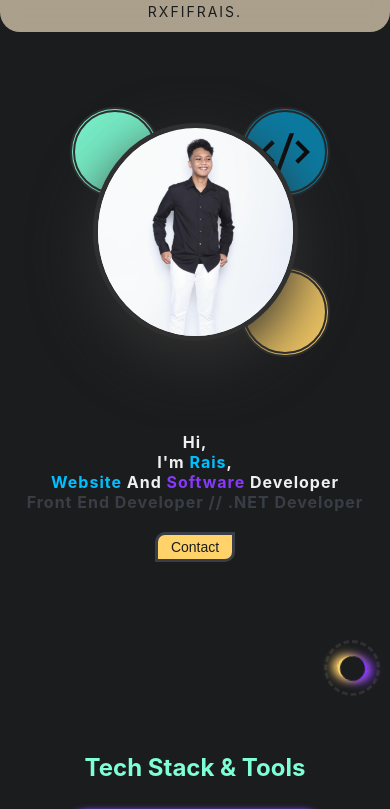
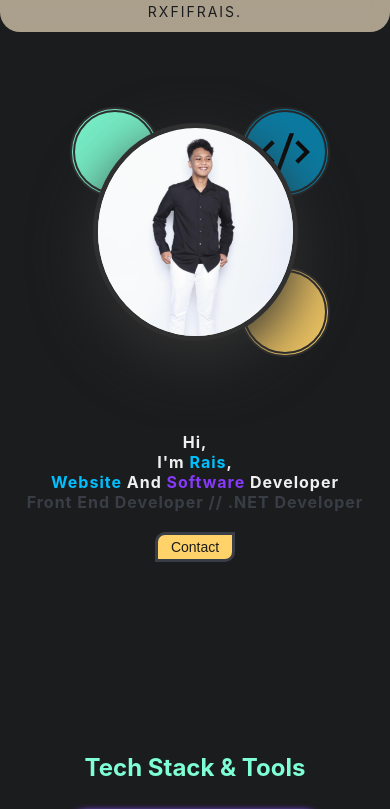
Before and after one commit to aissy1/Portofolio, a React (Create React App) app: page / in a window 390 px wide. Shown: the top 809 px of the page. Built offline with nearby package versions, Linux system fonts and the light colour scheme; some icons are missing.

Commit message:
editing tech stack

```diff
--- a/src/App.css
+++ b/src/App.css
@@ -142,39 +142,6 @@ li:first-child {
 #back-to-top-btn:hover {
   background-color: var(--color-8);
   color: var(--color-1);
-}
-
-.circle1 {
-  position: fixed;
-  display: flex;
-  align-items: center;
-  justify-content: center;
-  width: 100px;
-  height: 100px;
-  border-radius: 100%;
-  border: 3px dashed var(--color-2);
-  right: 10px;
-  z-index: 98;
-}
-
-.circle2 {
-  border-radius: 50%;
-  width: 50%;
-  height: 50%;
-  border-top: 5px solid var(--color-8);
-  border-bottom: 5px solid var(--color-4);
-  box-shadow: 0 -10px 15px 0 var(--color-8), 0 10px 15px 0 var(--color-4);
-  animation: radar 3s linear .5s infinite forwards;
-}
-
-@keyframes radar {
-  0% {
-    transform: rotate(0deg);
-  }
-
-  100% {
-    transform: rotate(360deg);
-  }
 }
 
 .home {
@@ -518,92 +485,6 @@ h2 {
   transform: translateY(1px);
 }
 
-@media screen and (max-width: 1024px) {
-  li:first-child {
-    margin-right: 0;
-  }
-
-  .home {
-    flex-direction: column-reverse;
-    align-items: center;
-    justify-content: center;
-  }
-
-  .home_desk {
-    display: flex;
-    flex-direction: column;
-    align-items: center;
-    justify-content: flex-start;
-    width: 100%;
-    text-align: center;
-    transform: translateX(0);
-  }
-
-  .home_desk h1 {
-    font-size: 20px;
-  }
-
-  .home_desk h3 {
-    font-size: 16px;
-  }
-
-  .desk {
-    font-size: 14px;
-    width: 75%;
-  }
-
-  .btn_contact {
-    width: 120px;
-    height: 40px;
-    border-top-left-radius: 10px;
-    border-bottom-right-radius: 10px;
-  }
-
-  .text {
-    font-size: 16px;
-  }
-
-  .profile_wrapper {
-    height: 400px;
-    width: 100%;
-    transform: translate(0, 0);
-  }
-
-  .profile_bg {
-    width: 50%;
-    height: 77%;
-  }
-
-  .profile {
-    transform: translateY(5px);
-  }
-
-  .profile_top {
-    transform: translate(10px, -80px);
-  }
-
-  .profile_side {
-    transform: translate(90px, -80px);
-  }
-
-  .profile_bottom {
-    transform: translate(0, 80px);
-  }
-
-  .circle1 {
-    width: 50px;
-    height: 50px;
-    top: 640px;
-  }
-
-  .circle2 {
-    border-top: 3px solid var(--color-8);
-    border-bottom: 3px solid var(--color-4);
-    box-shadow: 0 -5px 10px 0 var(--color-8), 0 5px 10px 0 var(--color-4);
-  }
-
-}
-
 
 @media screen and (max-width: 600px) {
   nav {
--- a/src/App.js
+++ b/src/App.js
@@ -61,9 +61,6 @@ function App() {
           </div>
         </div>
       </div>
-      <div className="circle1">
-        <div className="circle2" />
-      </div>
       <div className="skill_section">
         <h1 className="skill_head">Tech Stack & Tools</h1>
         <div className="skills_wrapp">
```
Also changed, not shown: src/components/scrollBar.js (deleted, +0 -44 lines).
